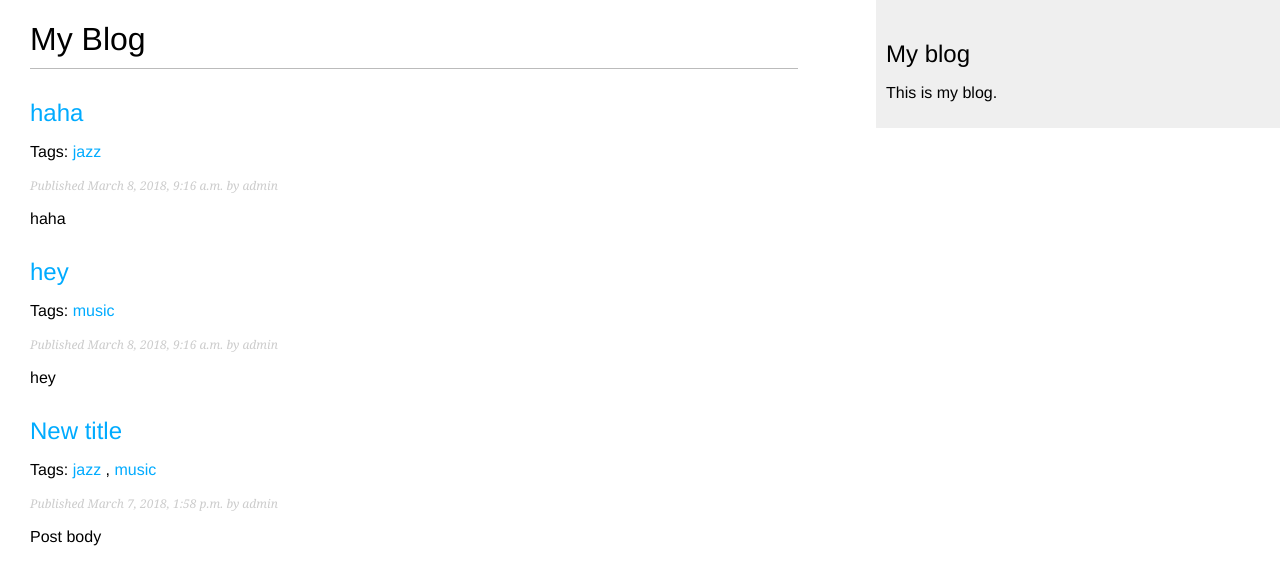
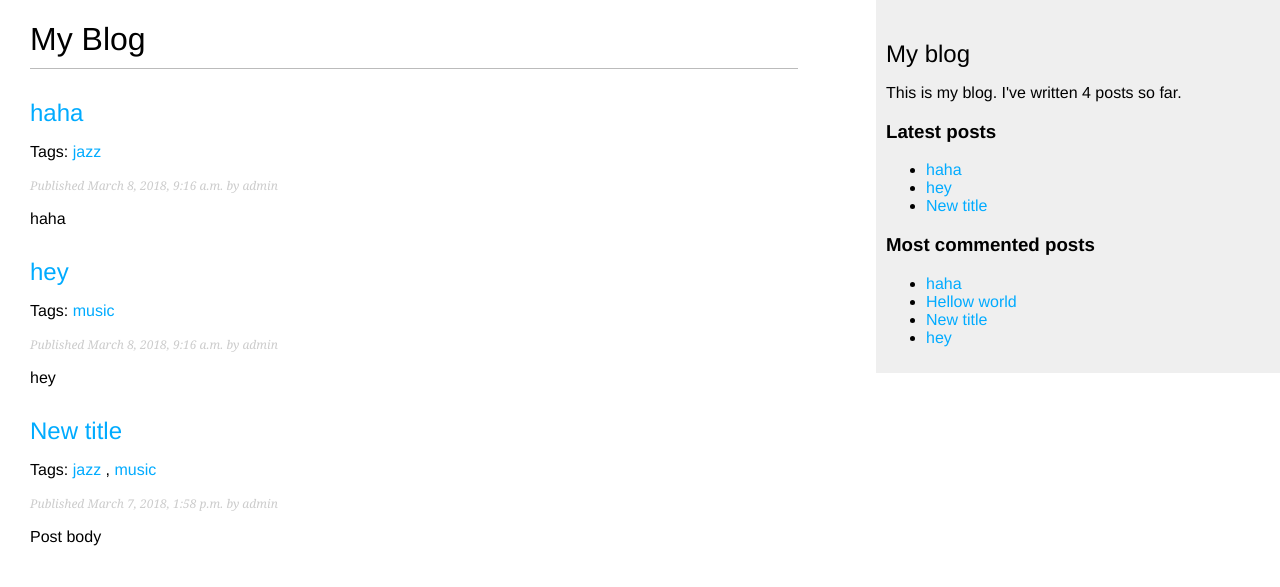
Before and after one commit to wSobo/mysite, a Django app: page /blog/ in a window 1280 px wide. Shown: the top 587 px of the page. Run offline with Django 3.2, Linux system fonts and the light colour scheme; data comes from the database, SQL or seed files in the repository; parts of the project's set-up code (start-up, migrations or seed data) failed here and were passed over.

Commit message:
20180314 night

```diff
--- /dev/null
+++ b/blog/templatetags/blog_tags.py
@@ -0,0 +1,39 @@
+#!/usr/bin/python3
+"""
+    ----coding:utf-8----
+    @Author   : sobo
+    @Time     : 2018/3/14 下午10:09
+    @Software :
+    @File     : blog_tags.py
+
+"""
+from django import template
+from ..models import Post
+from django.db.models import Count
+from django.utils.safestring import mark_safe
+import markdown
+
+register = template.Library()
+
+
+@register.simple_tag
+def total_posts():
+    return Post.published.count()
+
+
+@register.inclusion_tag('blog/post/latest_posts.html')
+def show_latest_posts(count=5):
+    latest_posts = Post.published.order_by('-publish')[:count]
+    return {'latest_posts': latest_posts}
+
+
+@register.simple_tag
+def get_most_commented_posts(count=5):
+    return Post.published.annotate(
+        total_comments=Count('comments')
+    ).order_by('-total_comments')[:count]
+
+
+@register.filter(name='markdown')
+def markdown_format(text):
+    return mark_safe(markdown.markdown(text))
--- a/templates/blog/base.html
+++ b/templates/blog/base.html
@@ -1,3 +1,4 @@
+{% load blog_tags %}
 {% load staticfiles %}
 <!DOCTYPE html>
 <html>
@@ -12,7 +13,18 @@
 </div>
 <div id="sidebar">
     <h2>My blog</h2>
-    <p>This is my blog.</p>
+    <p>This is my blog. I've written {% total_posts %} posts so far.</p>
+    <h3>Latest posts</h3>
+    {% show_latest_posts 3 %}
+    <h3>Most commented posts</h3>
+    {% get_most_commented_posts as most_commented_posts %}
+    <ul>
+        {% for post in most_commented_posts %}
+            <li>
+                <a href="{{ post.get_absolute_url }}">{{ post.title }}</a>
+            </li>
+        {% endfor %}
+    </ul>
 </div>
 </body>
 </html>
--- /dev/null
+++ b/templates/blog/post/latest_posts.html
@@ -0,0 +1,7 @@
+<ul>
+    {% for post in latest_posts %}
+        <li>
+            <a href="{{ post.get_absolute_url }}">{{ post.title }}</a>
+        </li>
+    {% endfor %}
+</ul>
```
Also changed, not shown: blog/templatetags/__init__.py (added, +9 -0 lines).
